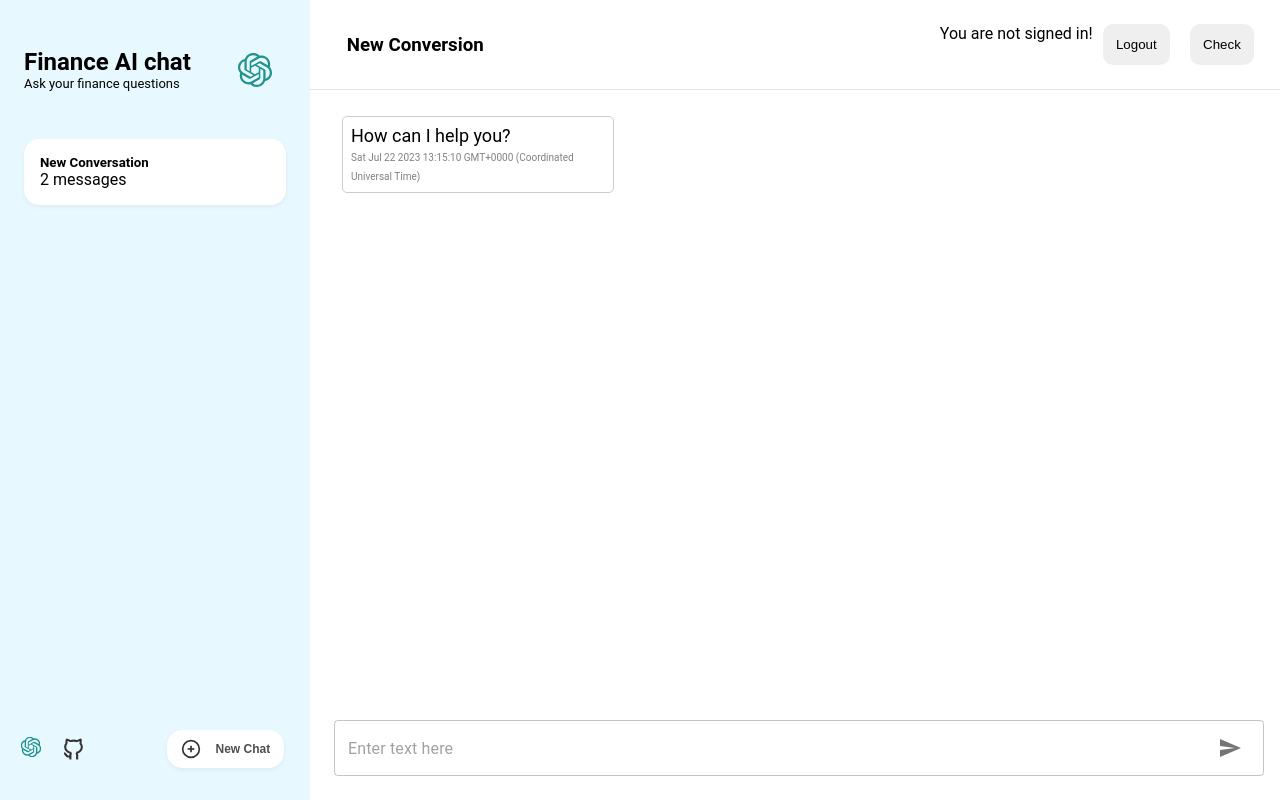
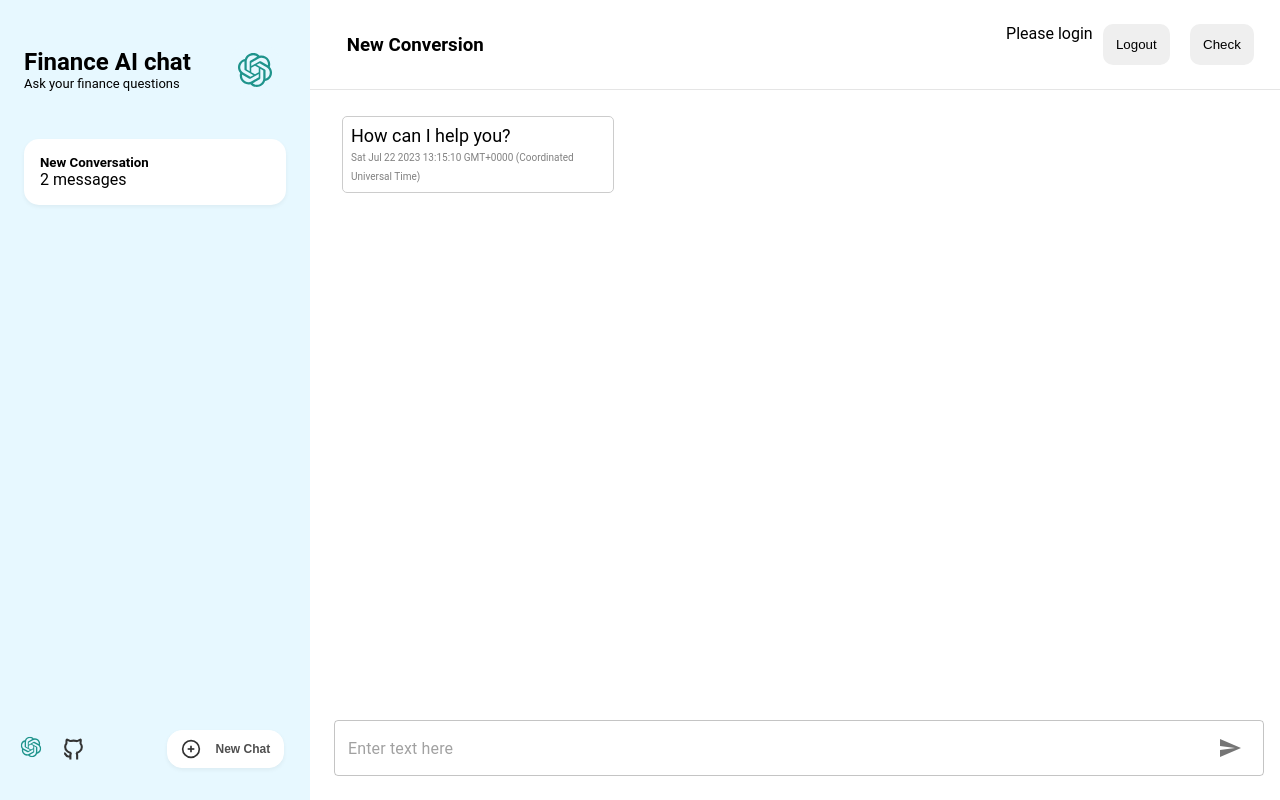
Before and after one commit to kulraj710/msu-project-S5, a Next.js app in the folder frontend/fichatbot/: page / in a window 1280 px wide. Built offline with nearby package versions, Linux system fonts and the light colour scheme.

Commit message:
update : avatar added

```diff
--- a/frontend/fichatbot/components/Home/Navbar.js
+++ b/frontend/fichatbot/components/Home/Navbar.js
@@ -40,7 +40,8 @@ function checkSession(){
       <div><h1>New Conversion</h1></div>
       <div>
         <ul>
-          <li id='btn1'><p>{(currentUser) ? currentUser.email : "You are not signed in!"}</p></li>
+          {/* <li id='btn1'><p>{(currentUser) ? currentUser.email : "You are not signed in!"}</p></li> */}
+          <li id='btn1'>{(currentUser) ? <Avatar sx={{ bgcolor: "lightblue" }}>{currentUser.name[0]}</Avatar> : "Please login"}</li>
           <li id='btn2'><button onClick={logoutHandler}>Logout</button></li>
           <li id='btn1'><button onClick={checkSession}>Check</button></li>
         </ul>
```
